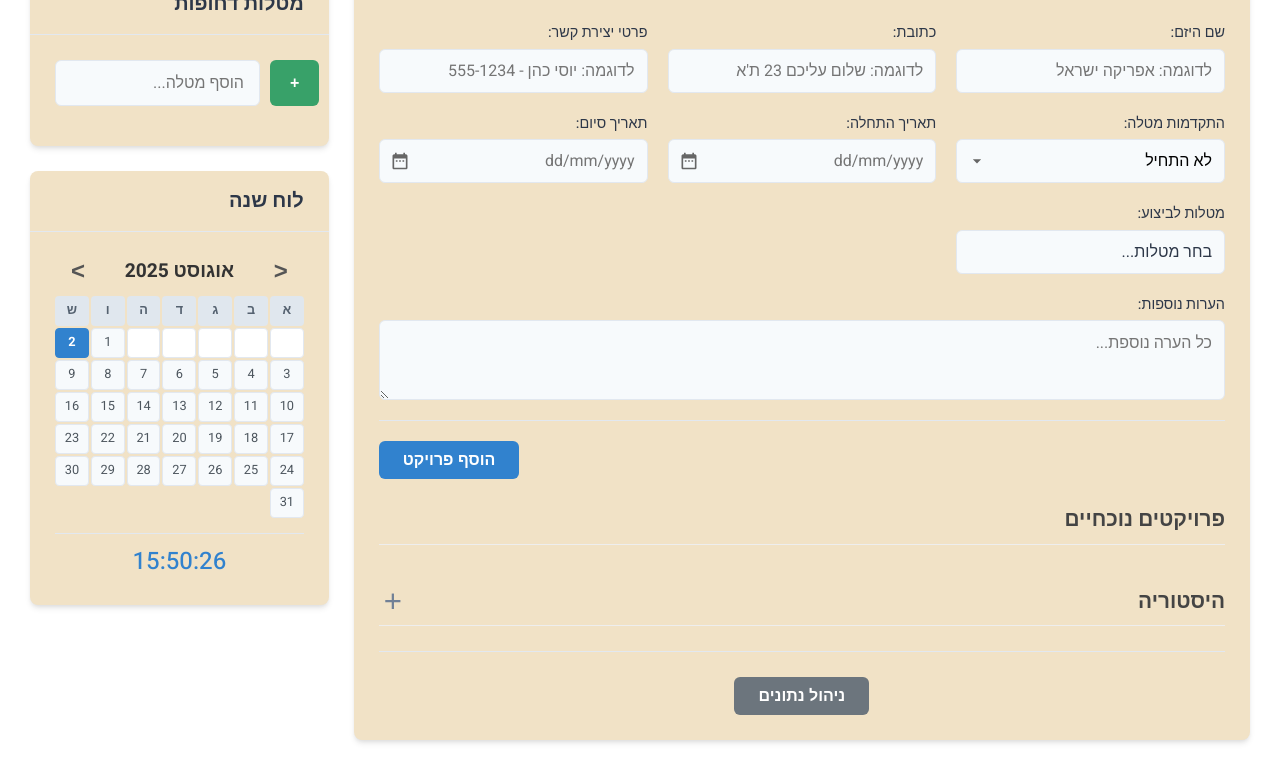
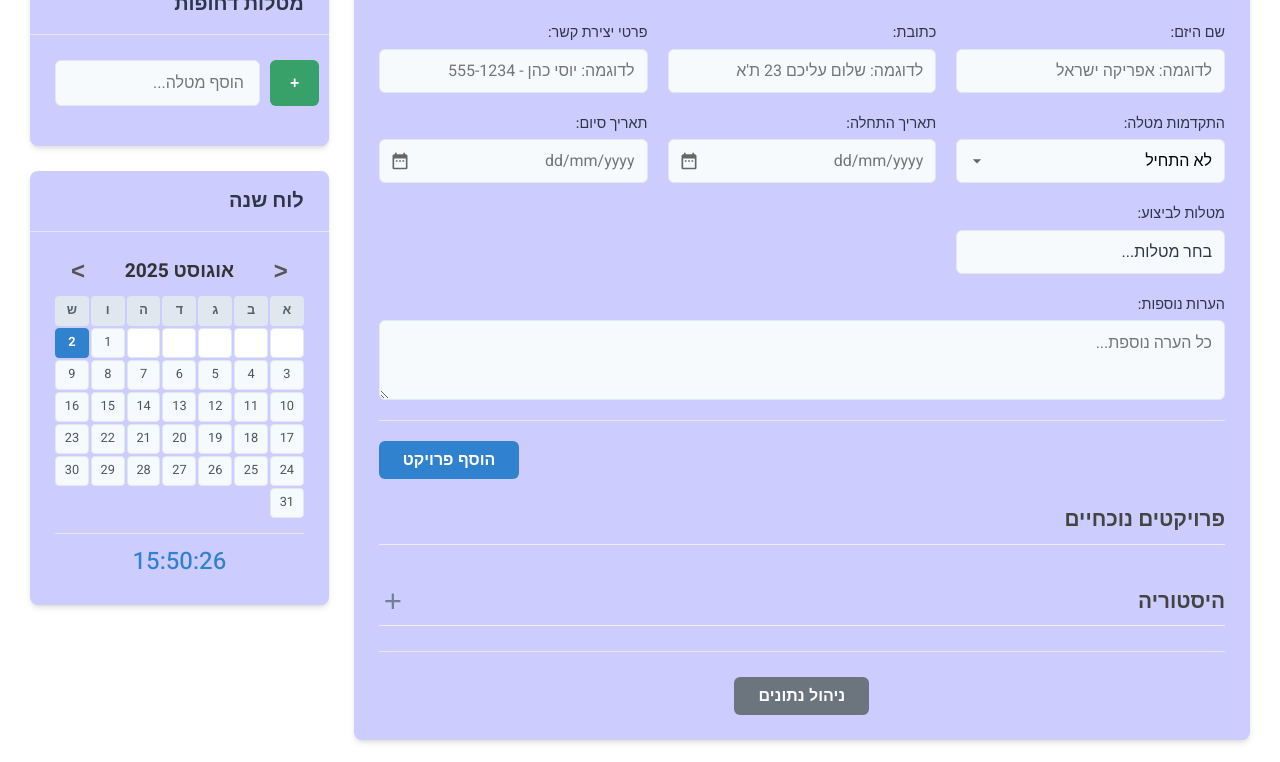
Before and after one commit to Muskito/project-manage, a plain HTML site: page index.html in a window 1280 px wide. Shown: the part 169-931 px from the top of the page. Drawn offline with Linux system fonts and the light colour scheme; no server answers.

Commit message:
Update styles.css

```diff
--- a/styles.css
+++ b/styles.css
@@ -1,7 +1,7 @@
 :root {
     --bg-main: #ffffff;
     --bg-card: #ffffff; /* For popups and other UI elements */
-    --bg-app-card: #F1E2C6; /* New color for the main content cards */
+    --bg-app-card: #CCCCFF; /* New color for the main content cards */
     --bg-input: #f7fafc;
     --text-primary: #2d3748;
     --text-secondary: #718096;
```
